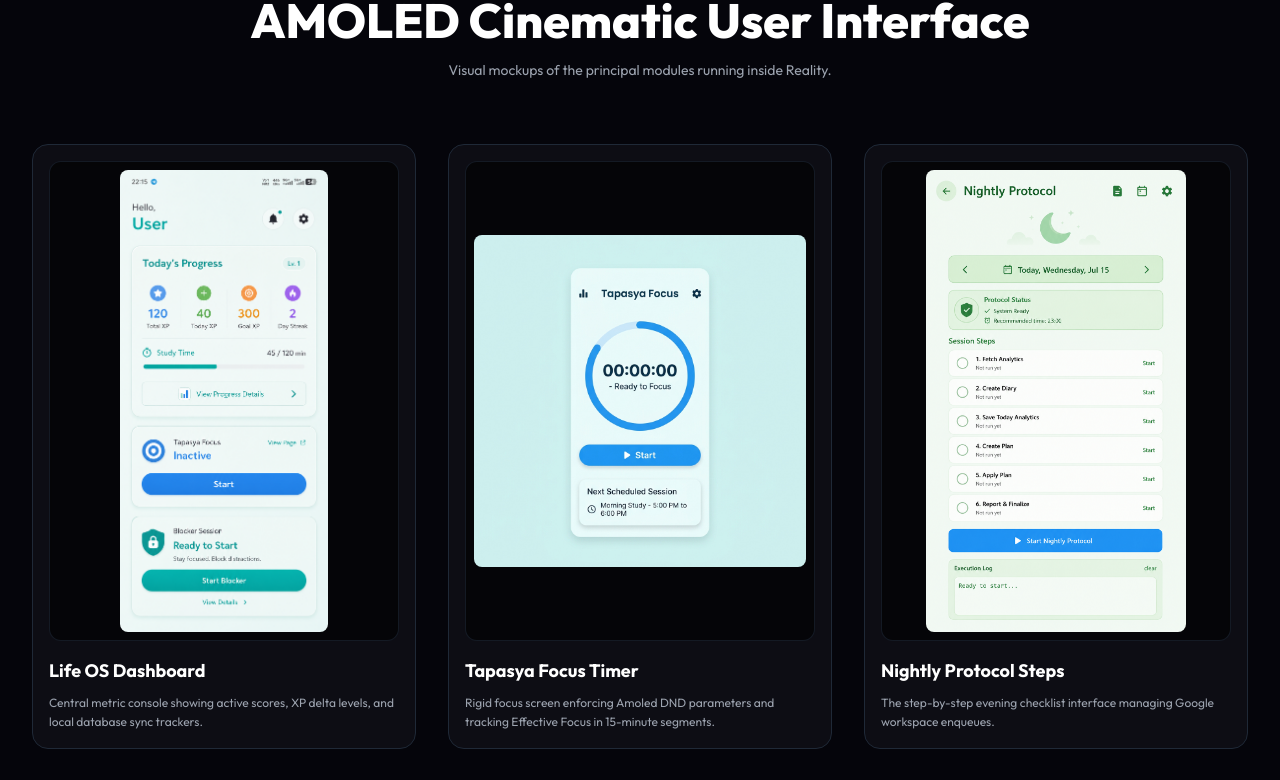
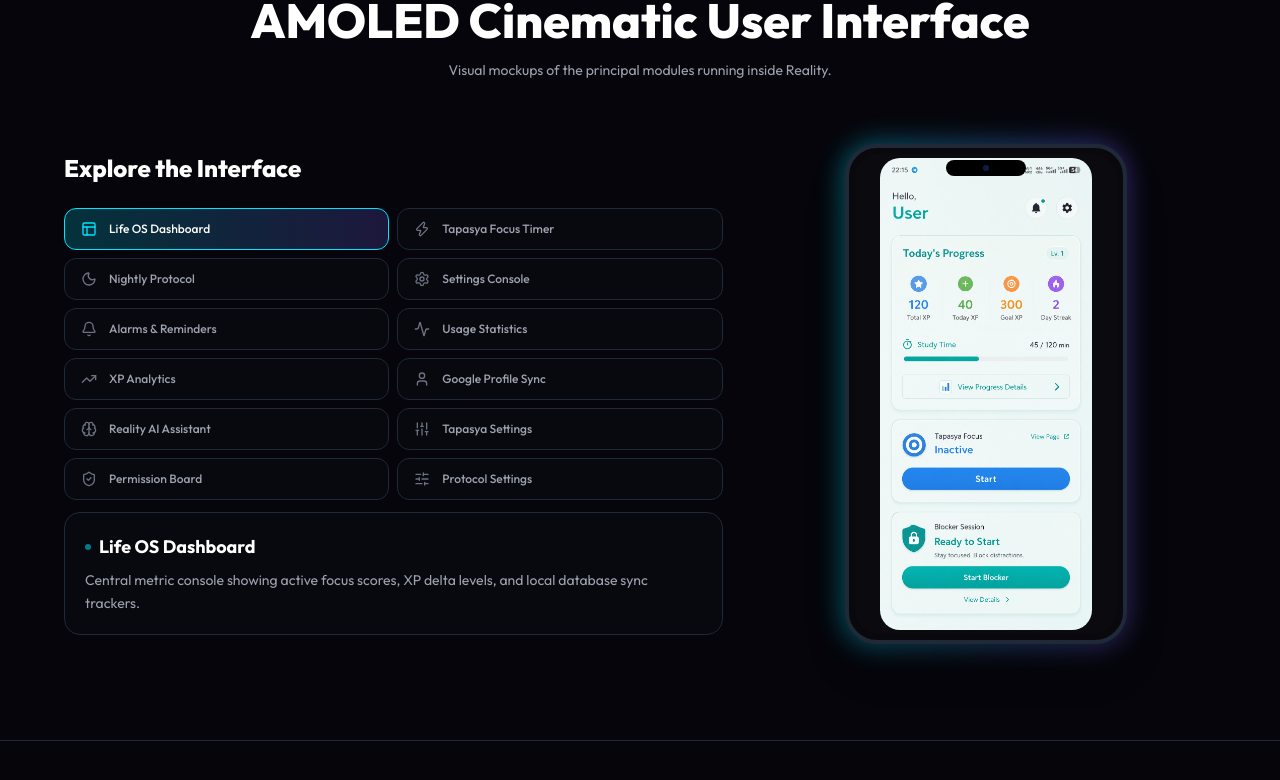
Before and after one commit to pawanwashudev-official/Reality, a Next.js app in the folder website/: page / in a window 1280 px wide. Shown: the part 1282-2062 px from the top of the page. Built offline with nearby package versions, Linux system fonts and the light colour scheme; no server answers.

Commit message:
feat: add landing page with screenshot gallery and update OAuth documentation

```diff
--- /dev/null
+++ b/website/src/app/ScreenshotGallery.tsx
@@ -0,0 +1,112 @@
+'use client';
+
+import React, { useState } from 'react';
+import {
+  Layout,
+  Zap,
+  Moon,
+  Settings,
+  Bell,
+  Activity,
+  TrendingUp,
+  User,
+  Brain,
+  Sliders,
+  ShieldCheck,
+  SlidersHorizontal
+} from 'lucide-react';
+
+interface ScreenItem {
+  id: string;
+  title: string;
+  img: string;
+  desc: string;
+  // eslint-disable-next-line @typescript-eslint/no-explicit-any
+  icon: any;
+}
+
+const SCREENS: ScreenItem[] = [
+  { id: 'dashboard', title: 'Life OS Dashboard', img: '/dashboard_mockup.png', desc: 'Central metric console showing active focus scores, XP delta levels, and local database sync trackers.', icon: Layout },
+  { id: 'tapasya', title: 'Tapasya Focus Timer', img: '/tapasya_timer_mockup.png', desc: 'Rigid focus screen enforcing Amoled DND parameters and tracking Effective Focus in 15-minute segments.', icon: Zap },
+  { id: 'nightly', title: 'Nightly Protocol', img: '/nightly_protocol_mockup.png', desc: 'The step-by-step evening checklist interface managing Google workspace enqueues.', icon: Moon },
+  { id: 'settings', title: 'Settings Console', img: '/settings_mockup.png', desc: 'Clean menu categorizing features, blocking configurations, sleep mode, and AI setups.', icon: Settings },
+  { id: 'reminders', title: 'Alarms & Reminders', img: '/reminders_mockup.png', desc: 'Setup for notifications and task schedules linked directly with Google accounts.', icon: Bell },
+  { id: 'usage', title: 'Usage Statistics', img: '/usage_stats_mockup.png', desc: 'Real-time on-device analytics tracking todays and 7-day screen limits per package.', icon: Activity },
+  { id: 'progress', title: 'XP Analytics', img: '/progress_mockup.png', desc: 'Visualized user level metrics showing progression histories and focus segments.', icon: TrendingUp },
+  { id: 'profile', title: 'Google Profile Sync', img: '/profile_mockup.png', desc: 'Status trackers for Google Calendar, Docs, Tasks, Drive integration and Cloudflare Secure IDs.', icon: User },
+  { id: 'ai', title: 'Reality AI Assistant', img: '/ai_chat_mockup.png', desc: 'Direct chat dialogue module with the local assistant resolving queries.', icon: Brain },
+  { id: 'tapasya_settings', title: 'Tapasya Settings', img: '/tapasya_settings_mockup.png', desc: 'Target time, pause limit limits, and app blocking checkboxes.', icon: Sliders },
+  { id: 'permissions', title: 'Permission Board', img: '/permissions_mockup.png', desc: 'Central authorization checks verifying Accessibility service and Device Admin tools.', icon: ShieldCheck },
+  { id: 'nightly_settings', title: 'Protocol Settings', img: '/nightly_settings_mockup.png', desc: 'Configurator managing synchronization windows and toggling individual execution steps.', icon: SlidersHorizontal },
+];
+
+export default function ScreenshotGallery() {
+  const [activeTab, setActiveTab] = useState<string>('dashboard');
+  const currentScreen = SCREENS.find(s => s.id === activeTab) || SCREENS[0];
+
+  return (
+    <div className="grid lg:grid-cols-12 gap-8 items-center max-w-6xl mx-auto">
+
+      {/* Selector Buttons: Left side on desktop, wrapped buttons on mobile */}
+      <div className="lg:col-span-7 space-y-3 order-2 lg:order-1">
+        <h3 className="hidden lg:block text-2xl font-extrabold text-white mb-6">Explore the Interface</h3>
+
+        <div className="grid grid-cols-2 sm:grid-cols-3 lg:grid-cols-2 gap-2">
+          {SCREENS.map((screen) => {
+            const Icon = screen.icon;
+            const isActive = screen.id === activeTab;
+            return (
+              <button
+                key={screen.id}
+                onClick={() => setActiveTab(screen.id)}
+                className={`flex items-center gap-3 px-4 py-3 rounded-xl border text-left transition duration-300 ${
+                  isActive
+                    ? 'bg-gradient-to-r from-neural-cyan/20 to-neural-purple/20 border-neural-cyan text-white font-semibold'
+                    : 'bg-neural-card/50 border-gray-800 text-gray-400 hover:border-gray-700 hover:text-gray-300'
+                }`}
+              >
+                <Icon size={16} className={isActive ? 'text-neural-cyan' : 'text-gray-500'} />
+                <span className="text-xs font-medium truncate">{screen.title}</span>
+              </button>
+            );
+          })}
+        </div>
+
+        {/* Feature Detail Text Box */}
+        <div className="bg-neural-card/40 border border-gray-800 p-5 rounded-2xl mt-6 transition-all duration-300">
+          <h4 className="text-lg font-bold text-white flex items-center gap-2 mb-2">
+            <span className="w-1.5 h-1.5 rounded-full bg-neural-cyan animate-pulse"></span>
+            {currentScreen.title}
+          </h4>
+          <p className="text-gray-400 text-sm leading-relaxed">{currentScreen.desc}</p>
+        </div>
+      </div>
+
+      {/* Simulator Device Frame: Right side on desktop, top on mobile */}
+      <div className="lg:col-span-5 flex justify-center order-1 lg:order-2">
+        <div className="relative w-full max-w-[280px]">
+          {/* Glowing Aura Background */}
+          <div className="absolute -inset-1 bg-gradient-to-r from-neural-cyan to-neural-purple rounded-[36px] blur-md opacity-35"></div>
+
+          {/* Phone Mockup Frame */}
+          <div className="relative rounded-[32px] border-4 border-gray-800 bg-[#09090D] p-1.5 shadow-2xl overflow-hidden aspect-[9/16] h-[500px] flex items-center justify-center">
+            {/* Camera Notch Indicator */}
+            <div className="absolute top-3 left-1/2 transform -translate-x-1/2 w-20 h-4 bg-black rounded-full z-20 flex items-center justify-center">
+              <span className="w-1.5 h-1.5 rounded-full bg-blue-900 animate-pulse"></span>
+            </div>
+
+            {/* Screen Image container */}
+            <div className="w-full h-full bg-[#0a0a0f] rounded-[24px] overflow-hidden relative flex items-center justify-center p-1">
+              <img
+                src={currentScreen.img}
+                alt={`Reality Mobile App simulator displaying ${currentScreen.title}`}
+                className="max-w-full max-h-full object-contain rounded-[20px] transition duration-500"
+              />
+            </div>
+          </div>
+        </div>
+      </div>
+
+    </div>
+  );
+}
--- a/website/src/app/page.tsx
+++ b/website/src/app/page.tsx
@@ -1,6 +1,7 @@
 import React from 'react';
 import Link from 'next/link';
 import HeroActions from './HeroActions';
+import ScreenshotGallery from './ScreenshotGallery';
 
 import {
   Download,
@@ -127,7 +128,7 @@ export default async function Home() {
         </div>
       </header>
 
-      {/* Feature Screenshot Showcases (12 UI Screens Gallery) */}
+      {/* Feature Screenshot Showcases (Simulator Gallery) */}
       <section id="screenshots-gallery" className="py-24 bg-neural-card/10 border-b border-gray-800">
         <div className="max-w-7xl mx-auto px-4 sm:px-6 lg:px-8">
           <div className="text-center mb-16 space-y-4">
@@ -136,20 +137,7 @@ export default async function Home() {
             <p className="text-gray-400 max-w-2xl mx-auto text-sm">Visual mockups of the principal modules running inside Reality.</p>
           </div>
 
-          <div className="grid grid-cols-1 md:grid-cols-2 lg:grid-cols-3 gap-8">
-            <ScreenshotCard img="/dashboard_mockup.png" title="Life OS Dashboard" desc="Central metric console showing active scores, XP delta levels, and local database sync trackers." />
-            <ScreenshotCard img="/tapasya_timer_mockup.png" title="Tapasya Focus Timer" desc="Rigid focus screen enforcing Amoled DND parameters and tracking Effective Focus in 15-minute segments." />
-            <ScreenshotCard img="/nightly_protocol_mockup.png" title="Nightly Protocol Steps" desc="The step-by-step evening checklist interface managing Google workspace enqueues." />
-            <ScreenshotCard img="/settings_mockup.png" title="Main Settings Console" desc="Clean menu categorizing features, blocking configurations, sleep mode, and AI setups." />
-            <ScreenshotCard img="/reminders_mockup.png" title="Alarms & Reminders" desc="Setup for notifications and task schedules linked directly with Google accounts." />
-            <ScreenshotCard img="/usage_stats_mockup.png" title="App Usage Statistics" desc="Real-time on-device analytics tracking today's and 7-day screen limits per package." />
-            <ScreenshotCard img="/progress_mockup.png" title="XP Progress Analytics" desc="Visualized user level metrics showing progression histories and focus segments." />
-            <ScreenshotCard img="/profile_mockup.png" title="Google Sync & Profile" desc="Status trackers for Google Calendar, Docs, Tasks, Drive integration and Cloudflare Secure IDs." />
-            <ScreenshotCard img="/ai_chat_mockup.png" title="Reality AI Assistant" desc="Direct chat dialogue module with the local assistant resolving queries." />
-            <ScreenshotCard img="/tapasya_settings_mockup.png" title="Tapasya Configurations" desc="Target time, pause limit limits, and app blocking checkboxes." />
-            <ScreenshotCard img="/permissions_mockup.png" title="Permission Dashboard" desc="Central authorization checks verifying Accessibility service and Device Admin tools." />
-            <ScreenshotCard img="/nightly_settings_mockup.png" title="Protocol Customizer" desc="Configurator managing synchronization windows and toggling individual execution steps." />
-          </div>
+          <ScreenshotGallery />
         </div>
       </section>
 
@@ -159,7 +147,7 @@ export default async function Home() {
           <div className="text-center mb-20 space-y-4">
             <span className="text-xs uppercase font-mono tracking-widest text-neural-purple font-bold">Architecture Blueprints</span>
             <h2 className="text-4xl md:text-6xl font-extrabold text-white">Technical Connections & Visual Flows</h2>
-            <p className="text-gray-400 max-w-3xl mx-auto text-sm">Complete visual mappings explaining Reality's security policies, database ORM relations, on-device managers, and Cloudflare Worker endpoints.</p>
+            <p className="text-gray-400 max-w-3xl mx-auto text-sm">Complete visual mappings explaining Reality&apos;s security policies, database ORM relations, on-device managers, and Cloudflare Worker endpoints.</p>
             <div className="h-1 w-24 bg-gradient-to-r from-neural-cyan to-neural-purple mx-auto rounded-full mt-4"></div>
           </div>
 
@@ -187,8 +175,8 @@ export default async function Home() {
                   </div>
                 </div>
 
-                <div className="bg-black/40 p-4 rounded-xl border border-gray-800 overflow-hidden">
-                  <svg viewBox="0 0 400 240" className="w-full h-auto">
+                <div className="bg-black/40 p-4 rounded-xl border border-gray-800 overflow-x-auto scrollbar-thin">
+                  <svg viewBox="0 0 400 240" className="w-full h-auto min-w-[380px]">
                     {/* Node 1 */}
                     <rect x="10" y="80" width="100" height="60" rx="8" fill="#0D0D14" stroke="#7B61FF" strokeWidth="2"/>
                     <text x="60" y="115" fill="#FFF" fontSize="10" fontFamily="monospace" textAnchor="middle">Window Callback</text>
@@ -233,8 +221,8 @@ export default async function Home() {
                   </div>
                 </div>
 
-                <div className="bg-black/40 p-4 rounded-xl border border-gray-800 overflow-hidden">
-                  <svg viewBox="0 0 400 240" className="w-full h-auto">
+                <div className="bg-black/40 p-4 rounded-xl border border-gray-800 overflow-x-auto scrollbar-thin">
+                  <svg viewBox="0 0 400 240" className="w-full h-auto min-w-[380px]">
                     {/* Node 1: App Database */}
                     <rect x="140" y="20" width="120" height="40" rx="6" fill="#0D0D14" stroke="#00E5FF" strokeWidth="2"/>
                     <text x="200" y="45" fill="#00E5FF" fontSize="11" fontWeight="bold" fontFamily="monospace" textAnchor="middle">RealityDatabase</text>
@@ -268,7 +256,7 @@ export default async function Home() {
               </h3>
               <div className="grid lg:grid-cols-2 gap-8 items-center">
                 <div className="space-y-4 text-sm text-gray-400">
-                  <p>Your backups stay in your control. The application encrypts local data packages before initiating uploads directly to the user's Drive folder:</p>
+                  <p>Your backups stay in your control. The application encrypts local data packages before initiating uploads directly to the user&apos;s Drive folder:</p>
                   <ul className="space-y-2">
                     <li><strong className="text-white">Local Encryption:</strong> Database schemas and shared preferences are compiled and encrypted on-device.</li>
                     <li><strong className="text-white">Drive Transfer:</strong> Interacts directly with the personal Google Drive API endpoint.</li>
@@ -280,8 +268,8 @@ export default async function Home() {
                   </div>
                 </div>
 
-                <div className="bg-black/40 p-4 rounded-xl border border-gray-800 overflow-hidden">
-                  <svg viewBox="0 0 450 200" className="w-full h-auto">
+                <div className="bg-black/40 p-4 rounded-xl border border-gray-800 overflow-x-auto scrollbar-thin">
+                  <svg viewBox="0 0 450 200" className="w-full h-auto min-w-[380px]">
                     {/* Local DB */}
                     <rect x="10" y="60" width="100" height="80" rx="8" fill="#0D0D14" stroke="#7B61FF" strokeWidth="2"/>
                     <text x="60" y="95" fill="#FFF" fontSize="10" fontFamily="monospace" textAnchor="middle">Local SQLite +</text>
@@ -329,8 +317,8 @@ export default async function Home() {
                   </div>
                 </div>
 
-                <div className="bg-black/40 p-4 rounded-xl border border-gray-800 overflow-hidden">
-                  <svg viewBox="0 0 400 240" className="w-full h-auto">
+                <div className="bg-black/40 p-4 rounded-xl border border-gray-800 overflow-x-auto scrollbar-thin">
+                  <svg viewBox="0 0 400 240" className="w-full h-auto min-w-[380px]">
                     {/* Reality App */}
                     <rect x="20" y="80" width="100" height="80" rx="8" fill="#0D0D14" stroke="#7B61FF" strokeWidth="2"/>
                     <text x="70" y="125" fill="#FFF" fontSize="11" fontWeight="bold" fontFamily="monospace" textAnchor="middle">Reality App</text>
@@ -366,7 +354,7 @@ export default async function Home() {
                   <p>Protects key seeds against client-side exploitation. Both user-specific identifier maps and database encryption keys are processed JIT on Cloudflare Workers edge nodes:</p>
                   <ul className="space-y-2">
                     <li><strong className="text-white">Edge Node calculations:</strong> Runs server-side HMAC-SHA256 operations using private secret string peppers.</li>
-                    <li><strong className="text-white">Encrypted Injection:</strong> Directly writes verified variables into Android's EncryptedSharedPreferences container.</li>
+                    <li><strong className="text-white">Encrypted Injection:</strong> Directly writes verified variables into Android&apos;s EncryptedSharedPreferences container.</li>
                   </ul>
                   <div className="pt-2">
                     <a href="https://github.com/pawanwashudev-official/Reality/blob/main/cloudflare/worker.js" target="_blank" rel="noopener noreferrer" className="text-neural-cyan hover:underline font-mono text-xs flex items-center gap-1">
@@ -375,8 +363,8 @@ export default async function Home() {
                   </div>
                 </div>
 
-                <div className="bg-black/40 p-4 rounded-xl border border-gray-800 overflow-hidden">
-                  <svg viewBox="0 0 450 200" className="w-full h-auto">
+                <div className="bg-black/40 p-4 rounded-xl border border-gray-800 overflow-x-auto scrollbar-thin">
+                  <svg viewBox="0 0 450 200" className="w-full h-auto min-w-[380px]">
                     {/* Google Login */}
                     <rect x="10" y="60" width="110" height="80" rx="8" fill="#0D0D14" stroke="#7B61FF" strokeWidth="2"/>
                     <text x="65" y="95" fill="#FFF" fontSize="10" fontFamily="monospace" textAnchor="middle">Google Login</text>
@@ -422,8 +410,8 @@ export default async function Home() {
                   </div>
                 </div>
 
-                <div className="bg-black/40 p-4 rounded-xl border border-gray-800 overflow-hidden">
-                  <svg viewBox="0 0 400 200" className="w-full h-auto">
+                <div className="bg-black/40 p-4 rounded-xl border border-gray-800 overflow-x-auto scrollbar-thin">
+                  <svg viewBox="0 0 400 200" className="w-full h-auto min-w-[380px]">
                     {/* Tapasya Start */}
                     <rect x="10" y="60" width="100" height="80" rx="8" fill="#0D0D14" stroke="#7B61FF" strokeWidth="2"/>
                     <text x="60" y="105" fill="#FFF" fontSize="11" fontWeight="bold" fontFamily="monospace" textAnchor="middle">Focus Start</text>
@@ -468,8 +456,8 @@ export default async function Home() {
                   </div>
                 </div>
 
-                <div className="bg-black/40 p-4 rounded-xl border border-gray-800 overflow-hidden">
-                  <svg viewBox="0 0 400 200" className="w-full h-auto">
+                <div className="bg-black/40 p-4 rounded-xl border border-gray-800 overflow-x-auto scrollbar-thin">
+                  <svg viewBox="0 0 400 200" className="w-full h-auto min-w-[380px]">
                     {/* Ring Trigger */}
                     <rect x="10" y="60" width="100" height="80" rx="8" fill="#0D0D14" stroke="#7B61FF" strokeWidth="2"/>
                     <text x="60" y="95" fill="#FFF" fontSize="10" fontFamily="monospace" textAnchor="middle">Alarm Ring</text>
@@ -515,8 +503,8 @@ export default async function Home() {
                   </div>
                 </div>
 
-                <div className="bg-black/40 p-4 rounded-xl border border-gray-800 overflow-hidden">
-                  <svg viewBox="0 0 400 200" className="w-full h-auto">
+                <div className="bg-black/40 p-4 rounded-xl border border-gray-800 overflow-x-auto scrollbar-thin">
+                  <svg viewBox="0 0 400 200" className="w-full h-auto min-w-[380px]">
                     {/* User Prompt */}
                     <rect x="10" y="60" width="90" height="80" rx="8" fill="#0D0D14" stroke="#7B61FF" strokeWidth="2"/>
                     <text x="55" y="105" fill="#FFF" fontSize="10" fontFamily="monospace" textAnchor="middle">User Voice/Text</text>
@@ -549,7 +537,7 @@ export default async function Home() {
               </h3>
               <div className="grid lg:grid-cols-2 gap-8 items-center">
                 <div className="space-y-4 text-sm text-gray-400">
-                  <p>Handles the user's customized UI. Styling setups dynamically map XML layouts and vector fonts: </p>
+                  <p>Handles the user&apos;s customized UI. Styling setups dynamically map XML layouts and vector fonts: </p>
                   <ul className="space-y-2">
                     <li><strong className="text-white">Theme Mapping:</strong> Applies custom vector resources and layouts to the UI elements.</li>
                     <li><strong className="text-white">Fonts Integration:</strong> Injects customizable assets to style dashboard consoles.</li>
@@ -561,8 +549,8 @@ export default async function Home() {
                   </div>
                 </div>
 
-                <div className="bg-black/40 p-4 rounded-xl border border-gray-800 overflow-hidden">
-                  <svg viewBox="0 0 400 200" className="w-full h-auto">
+                <div className="bg-black/40 p-4 rounded-xl border border-gray-800 overflow-x-auto scrollbar-thin">
+                  <svg viewBox="0 0 400 200" className="w-full h-auto min-w-[380px]">
                     {/* User Selection */}
                     <rect x="10" y="60" width="100" height="80" rx="8" fill="#0D0D14" stroke="#7B61FF" strokeWidth="2"/>
                     <text x="60" y="105" fill="#FFF" fontSize="10" fontFamily="monospace" textAnchor="middle">Theme Selection</text>
@@ -666,7 +654,7 @@ export default async function Home() {
                      </div>
                      <div>
                          <h4 className="text-lg font-bold text-white">2. Generate Client Credentials</h4>
-                         <p className="text-gray-400 text-sm mt-1">Generate a Google Android Client ID (adding package name `com.neubofy.reality`) and Web client keys.</p>
+                         <p className="text-gray-400 text-sm mt-1">Generate Google Desktop application credentials (OAuth client ID with Application type set to &apos;Desktop application&apos;).</p>
                      </div>
                      <div>
                          <h4 className="text-lg font-bold text-white">3. Paste Keys inside Reality</h4>
@@ -695,19 +683,3 @@ export default async function Home() {
     </div>
   );
 }
-
-function ScreenshotCard({ img, title, desc }: { img: string, title: string, desc: string }) {
-  return (
-    <div className="bg-neural-card border border-gray-800 p-4 rounded-2xl flex flex-col hover:border-gray-700 transition duration-300">
-      <div className="overflow-hidden rounded-xl bg-black/60 border border-gray-800/60 mb-4 aspect-[9/16] h-[480px] w-full flex items-center justify-center p-2 relative shadow-inner">
-        <img
-          src={img}
-          alt={`Reality App UI screen mockup for ${title} showcasing features and AMOLED interfaces`}
-          className="max-w-full max-h-full object-contain rounded-lg hover:scale-[1.02] transition duration-500"
-        />
-      </div>
-      <h3 className="text-lg font-bold text-white mb-2">{title}</h3>
-      <p className="text-xs text-gray-400 leading-relaxed mt-auto">{desc}</p>
-    </div>
-  );
-}
```
Also changed, not shown: 1 other file (tests, documents, lock files or other folders).
